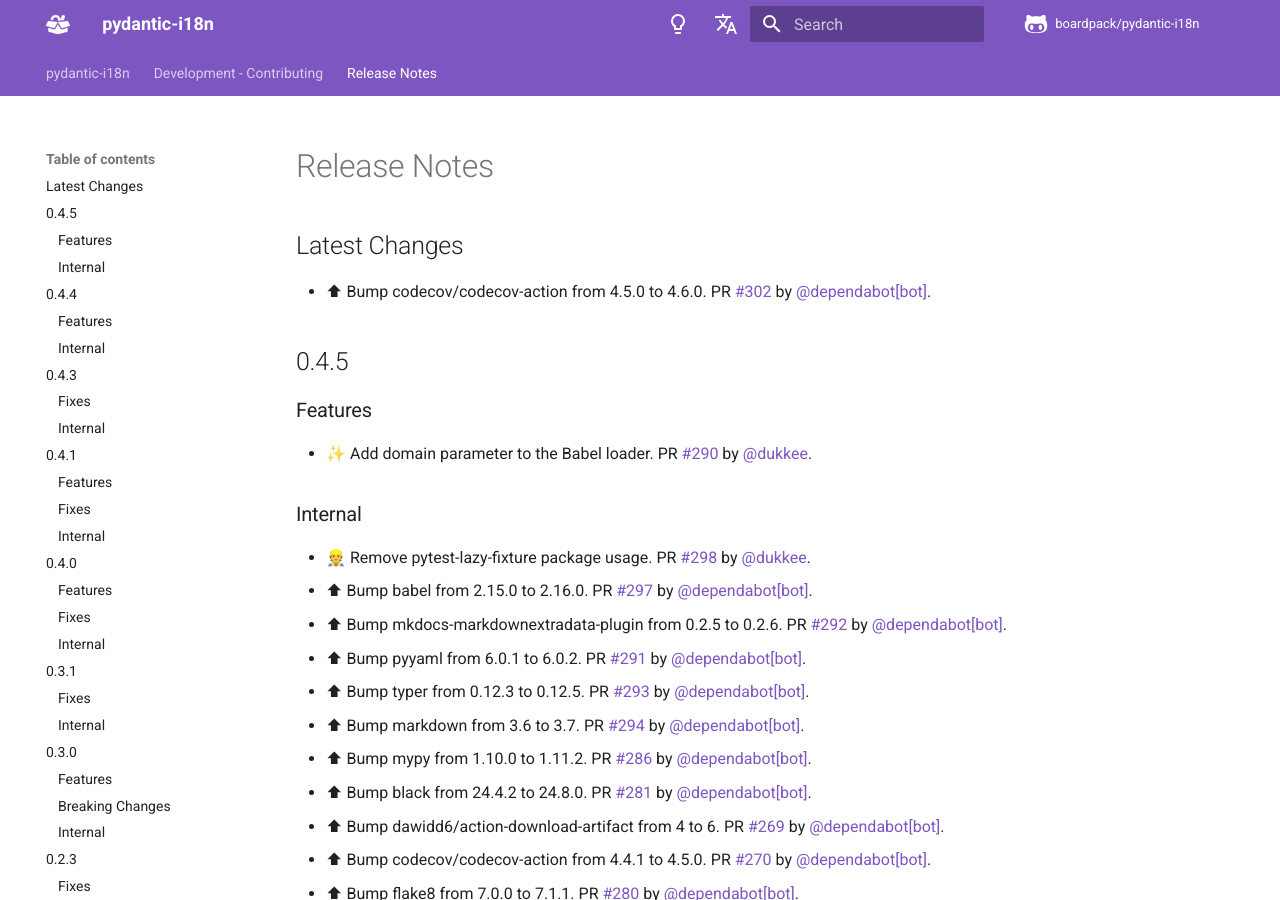
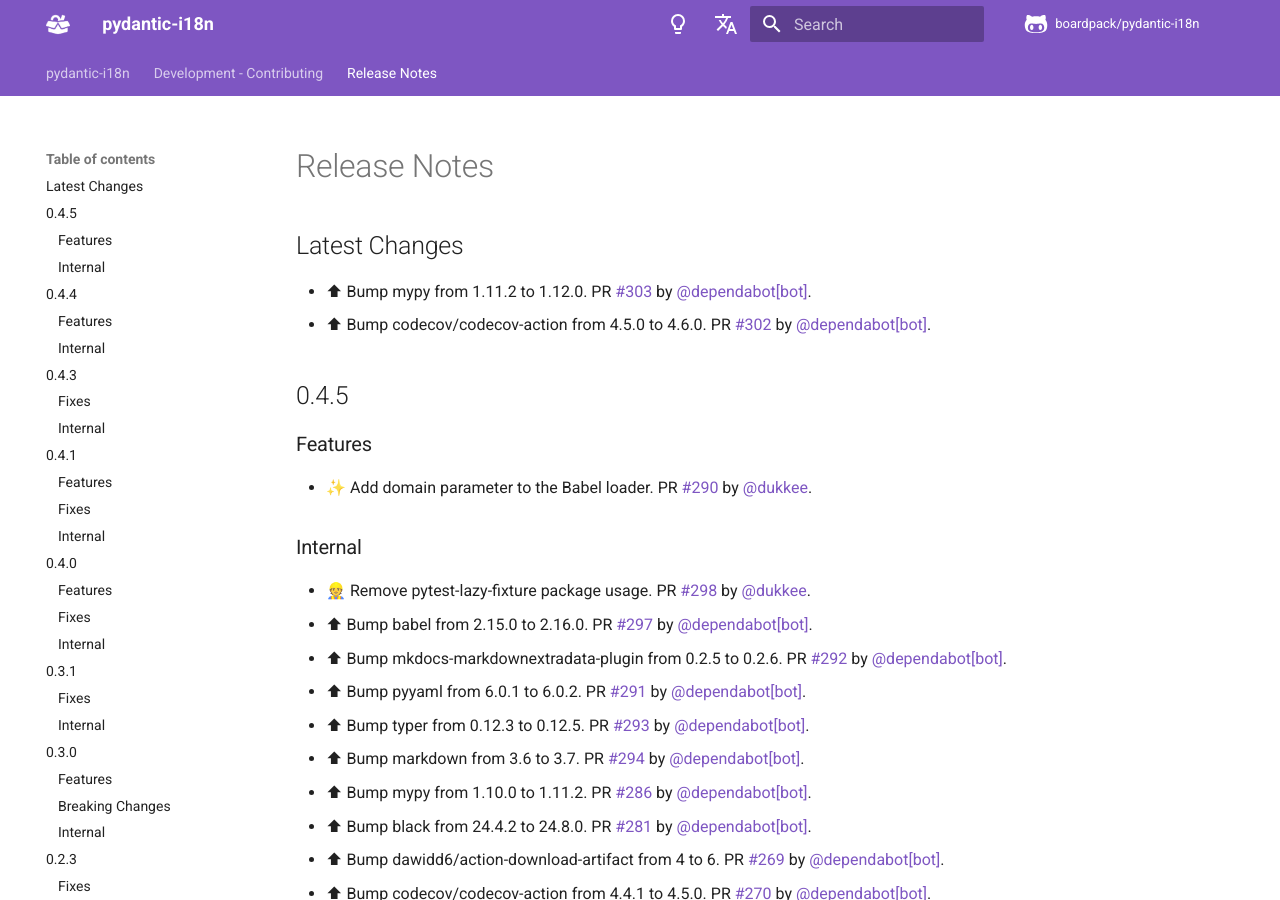
Before and after one commit to boardpack/pydantic-i18n, an MkDocs documentation site: the page built from docs/en/docs/release-notes.md, in a window 1280 px wide and 900 px high. Built offline with MkDocs 1.6.1 and Material for MkDocs 9.7.7, drawn with Linux system fonts in a browser that asks for light colours; comment, search, counter and statistics services are not loaded.

Commit message:
📝 Update release notes

```diff
--- a/docs/en/docs/release-notes.md
+++ b/docs/en/docs/release-notes.md
@@ -2,6 +2,7 @@
 
 ## Latest Changes
 
+* ⬆ Bump mypy from 1.11.2 to 1.12.0. PR [#303](https://github.com/boardpack/pydantic-i18n/pull/303) by [@dependabot[bot]](https://github.com/apps/dependabot).
 * ⬆ Bump codecov/codecov-action from 4.5.0 to 4.6.0. PR [#302](https://github.com/boardpack/pydantic-i18n/pull/302) by [@dependabot[bot]](https://github.com/apps/dependabot).
 
 ## 0.4.5
```
